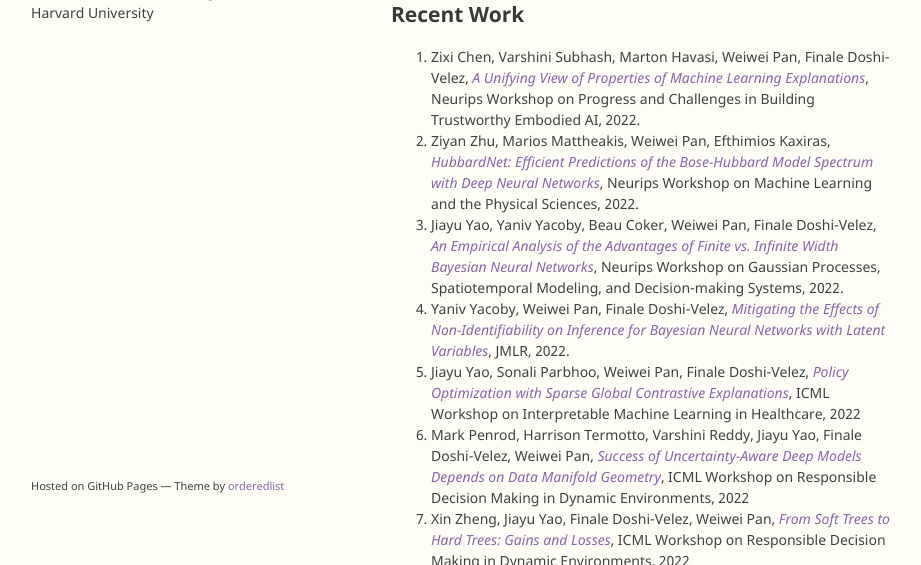
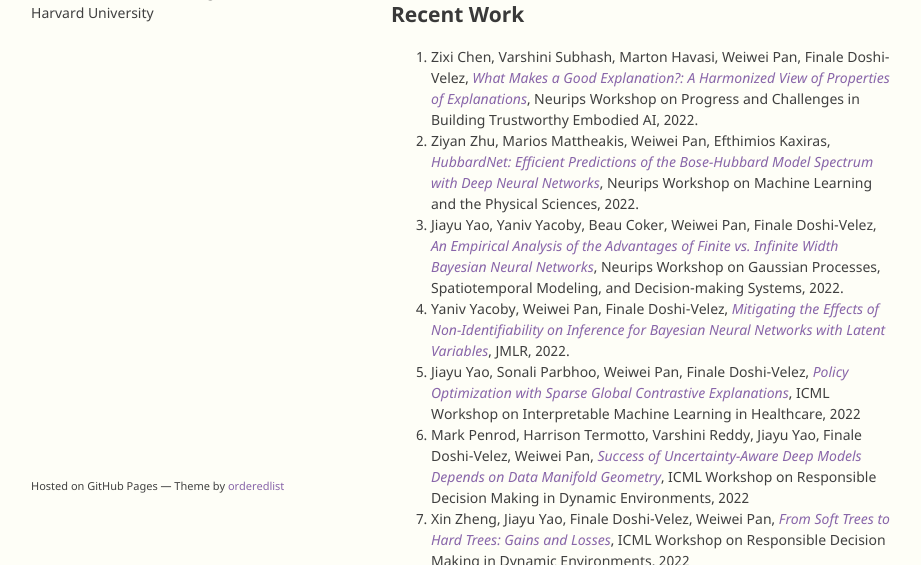
Before and after one commit to onefishy/old_webpage, a Jekyll site: the page built from index.md, in a window 1280 px wide and 900 px high, cut to the strip 335-900 px from the top of the window. Shown: the whole strip, without its empty margins (179-1100 px from the left). Built offline with Jekyll 4.4.1, drawn with Linux system fonts in a browser that asks for light colours; our own code applies the rules of GitHub Pages for plain Markdown files.

Commit message:
Update index.md

```diff
--- a/index.md
+++ b/index.md
@@ -6,9 +6,9 @@ In a former life, I did research in pure math (specifically algebraic topology)
 
 
 ## Recent Work
-1. Zixi Chen, Varshini Subhash, Marton Havasi, Weiwei Pan, Finale Doshi-Velez, [*A Unifying View of Properties of Machine Learning Explanations*](), Neurips Workshop on Progress and Challenges in Building Trustworthy Embodied AI, 2022.
-2. Ziyan Zhu, Marios Mattheakis, Weiwei Pan, Efthimios Kaxiras, [*HubbardNet: Efficient Predictions of the Bose-Hubbard Model Spectrum with Deep Neural Networks*](), Neurips Workshop on Machine Learning and the Physical Sciences, 2022.
-3. Jiayu Yao, Yaniv Yacoby, Beau Coker, Weiwei Pan, Finale Doshi-Velez, [*An Empirical Analysis of the Advantages of Finite vs. Infinite Width Bayesian Neural Networks*](), Neurips Workshop on Gaussian Processes, Spatiotemporal Modeling, and Decision-making Systems, 2022.
+1. Zixi Chen, Varshini Subhash, Marton Havasi, Weiwei Pan, Finale Doshi-Velez, [*What Makes a Good Explanation?: A Harmonized View of Properties of Explanations*](https://arxiv.org/abs/2211.05667), Neurips Workshop on Progress and Challenges in Building Trustworthy Embodied AI, 2022.
+2. Ziyan Zhu, Marios Mattheakis, Weiwei Pan, Efthimios Kaxiras, [*HubbardNet: Efficient Predictions of the Bose-Hubbard Model Spectrum with Deep Neural Networks*](https://ml4physicalsciences.github.io/2022/files/NeurIPS_ML4PS_2022_87.pdf), Neurips Workshop on Machine Learning and the Physical Sciences, 2022.
+3. Jiayu Yao, Yaniv Yacoby, Beau Coker, Weiwei Pan, Finale Doshi-Velez, [*An Empirical Analysis of the Advantages of Finite vs. Infinite Width Bayesian Neural Networks*](https://arxiv.org/abs/2211.09184), Neurips Workshop on Gaussian Processes, Spatiotemporal Modeling, and Decision-making Systems, 2022.
 4. Yaniv Yacoby, Weiwei Pan, Finale Doshi-Velez, [*Mitigating the Effects of Non-Identifiability on Inference for Bayesian Neural Networks with Latent Variables*](https://arxiv.org/abs/1911.00569), JMLR, 2022.
 5. Jiayu Yao, Sonali Parbhoo, Weiwei Pan, Finale Doshi-Velez, [*Policy Optimization with Sparse Global Contrastive Explanations*](http://arxiv.org/abs/2207.06269), ICML Workshop on Interpretable Machine Learning in Healthcare, 2022
 6. Mark Penrod, Harrison Termotto, Varshini Reddy, Jiayu Yao, Finale Doshi-Velez, Weiwei Pan, [*Success of Uncertainty-Aware Deep Models Depends on Data Manifold Geometry*](https://responsibledecisionmaking.github.io/assets/pdf/papers/34.pdf), ICML Workshop on Responsible Decision Making in Dynamic Environments, 2022
```
